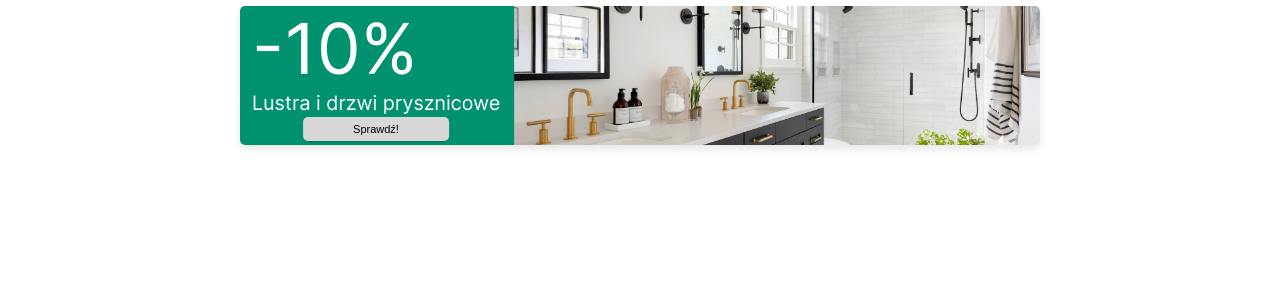
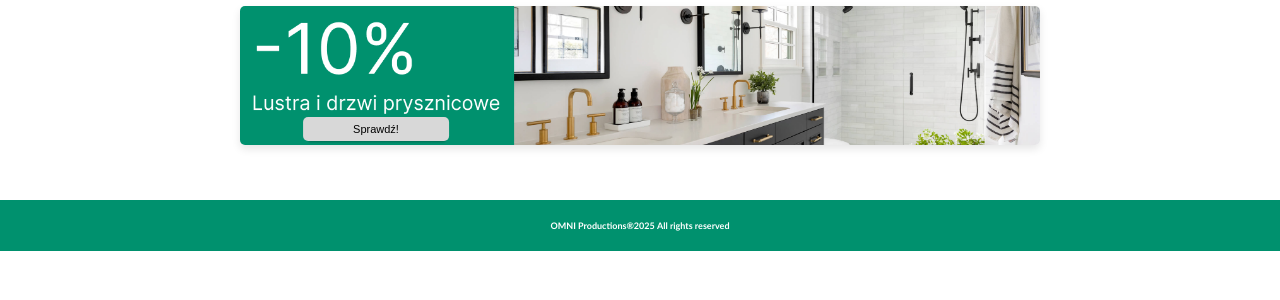
Before and after one commit to Jaian400/Magazyn_Master, a Django app: page / in a window 1280 px wide. Shown: the part 142-442 px from the top of the page. Run offline with Django 5.2, Linux system fonts and the light colour scheme.

Commit message:
All rights reserved

```diff
--- a/djan/mainapp/templates/index.html
+++ b/djan/mainapp/templates/index.html
@@ -73,9 +73,9 @@
         {% endfor %}
     </div>
 
-    {% comment %} <div class="bottom-bar">
-        <span class="bottom-bar-text">OMNI Productions</span>
+    <div class="bottom-bar">
+        <span class="bottom-bar-text">OMNI Productions®2025</span>
         <span class="bottom-bar-text">All rights reserved</span>
-    </div> {% endcomment %}
+    </div>
 </body>
 </html>
--- a/djan/mainapp/templates/logowanie.html
+++ b/djan/mainapp/templates/logowanie.html
@@ -79,6 +79,10 @@
 
     </div>
 
+    <div class="bottom-bar">
+        <span class="bottom-bar-text">OMNI Productions®2025</span>
+        <span class="bottom-bar-text">All rights reserved</span>
+    </div>
 
 </body>
 </html>
--- a/djan/mainapp/templates/rejestracja.html
+++ b/djan/mainapp/templates/rejestracja.html
@@ -117,5 +117,10 @@
 
         </form>
     </div>
+
+    <div class="bottom-bar">
+        <span class="bottom-bar-text">OMNI Productions®2025</span>
+        <span class="bottom-bar-text">All rights reserved</span>
+    </div>
 </body>
 </html>
```
